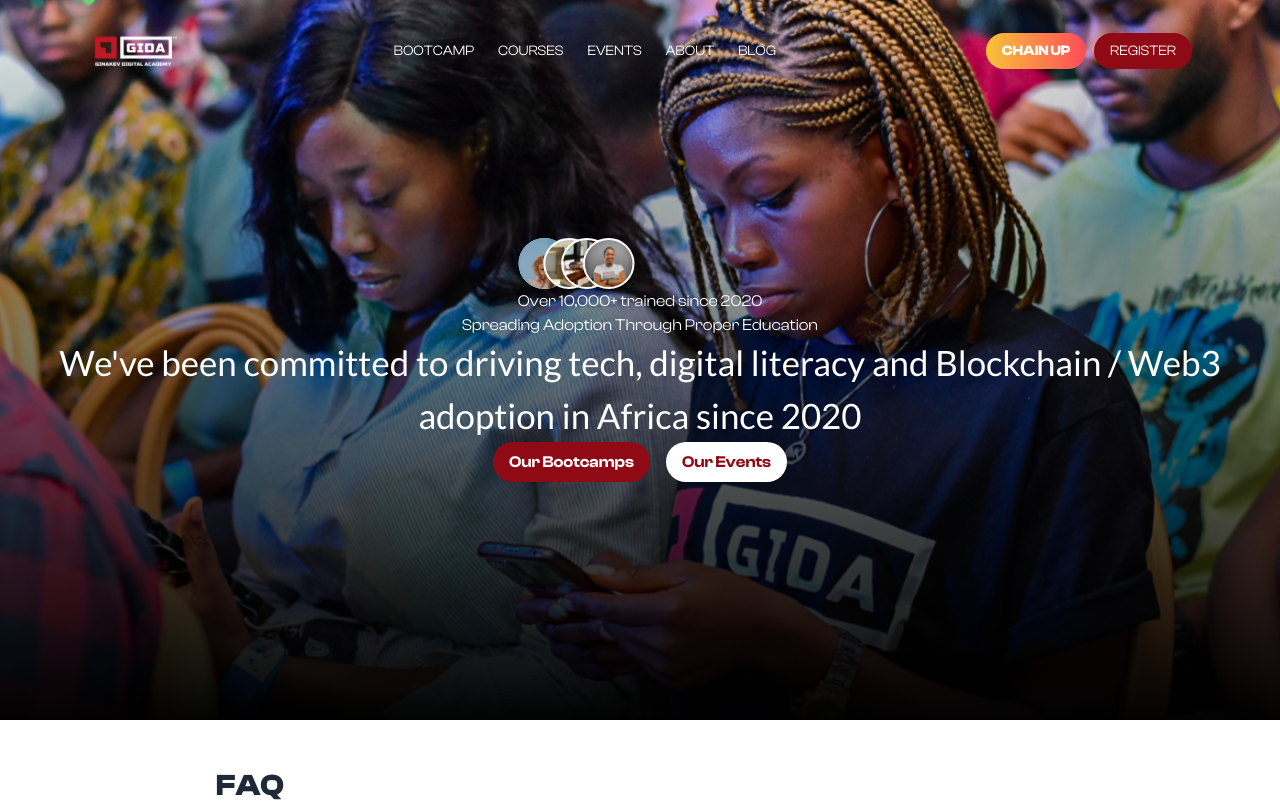
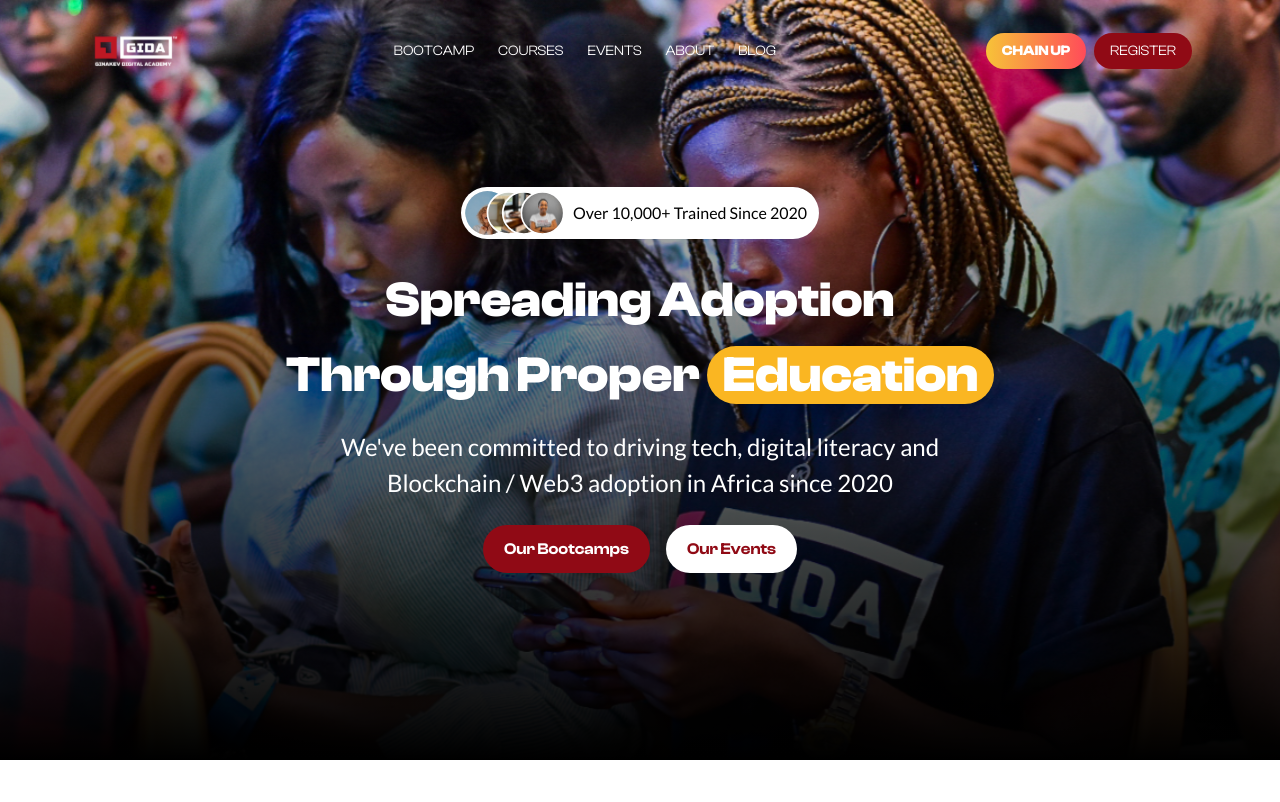
Before and after one commit to wheval/gid, a Next.js app: page / in a window 1280 px wide. Shown: the top 802 px of the page. Built offline with nearby package versions, Linux system fonts and the light colour scheme.

Commit message:
fix hero section

```diff
--- a/app/(homepage)/Hero.jsx
+++ b/app/(homepage)/Hero.jsx
@@ -3,19 +3,21 @@ import React from 'react'
 
 const Hero = () => {
 return (
-    <div className='w-full min-h-[90vh] flex flex-col justify-center items-center text-center text-white bg-[url("/assets/homepage_hero_bg.svg")] bg-cover bg-center bg-no-repeat'>
-            <div>
-                    <div><Image width={117} height={52} src="/assets/profiles_hero.svg" /></div>
-                    <p>Over 10,000+ trained since 2020</p>
+    <div className='w-full min-h-[95vh] flex flex-col justify-center items-center text-center text-white bg-[url("/assets/homepage_hero_bg.svg")] bg-cover bg-center bg-no-repeat'>
+            <div className="flex flex-col gap-y-6 max-w-[70%] items-center">
+                <div className='bg-white rounded-full flex gap-2 text-black items-center p-1 pr-3'>
+                        <div><Image width={100} height={50} src="/assets/profiles_hero.svg" /></div>
+                        <p className='font-lato'>Over 10,000+ Trained Since 2020</p>
+                </div>
+                <div className='text-center flex flex-col gap-4 items-center justify-center'>
+                        <h1 className='text-[3.125rem] w-[20ch] font-bold'>Spreading Adoption Through Proper <span className='bg-accent rounded-full px-4'>Education</span></h1>
+                        <p className="text-[1.5rem] font-lato w-[50ch]">We've been committed to driving tech, digital literacy and Blockchain / Web3 adoption in Africa since 2020</p>
+                </div>
+                <div className='flex gap-4'>
+                    <button className="bg-[#900A15] hover:bg-[#a20b17] text-white font-semibold px-[21px] py-[12px] rounded-full">Our Bootcamps</button>
+                    <button className="bg-white hover:bg-[#ddd] text-primary font-semibold px-[21px] py-[12px] rounded-full">Our Events</button>
+                </div>
             </div>
-            <div>
-                    <h1>Spreading Adoption Through Proper <span>Education</span></h1>
-                    <p className="text-[2.18rem] font-lato">We've been committed to driving tech, digital literacy and Blockchain / Web3 adoption in Africa since 2020</p>
-            </div>
-        <div className='flex gap-4'>
-            <button className="bg-[#900A15] hover:bg-[#a20b17] text-white font-semibold px-4 py-2 rounded-full">Our Bootcamps</button>
-            <button className="bg-white hover:bg-[#ddd] text-primary font-semibold px-4 py-2 rounded-full">Our Events</button>
-        </div>
     </div>
   )
 }
```
Also changed, not shown: middleware.js (deleted, +0 -11 lines).
